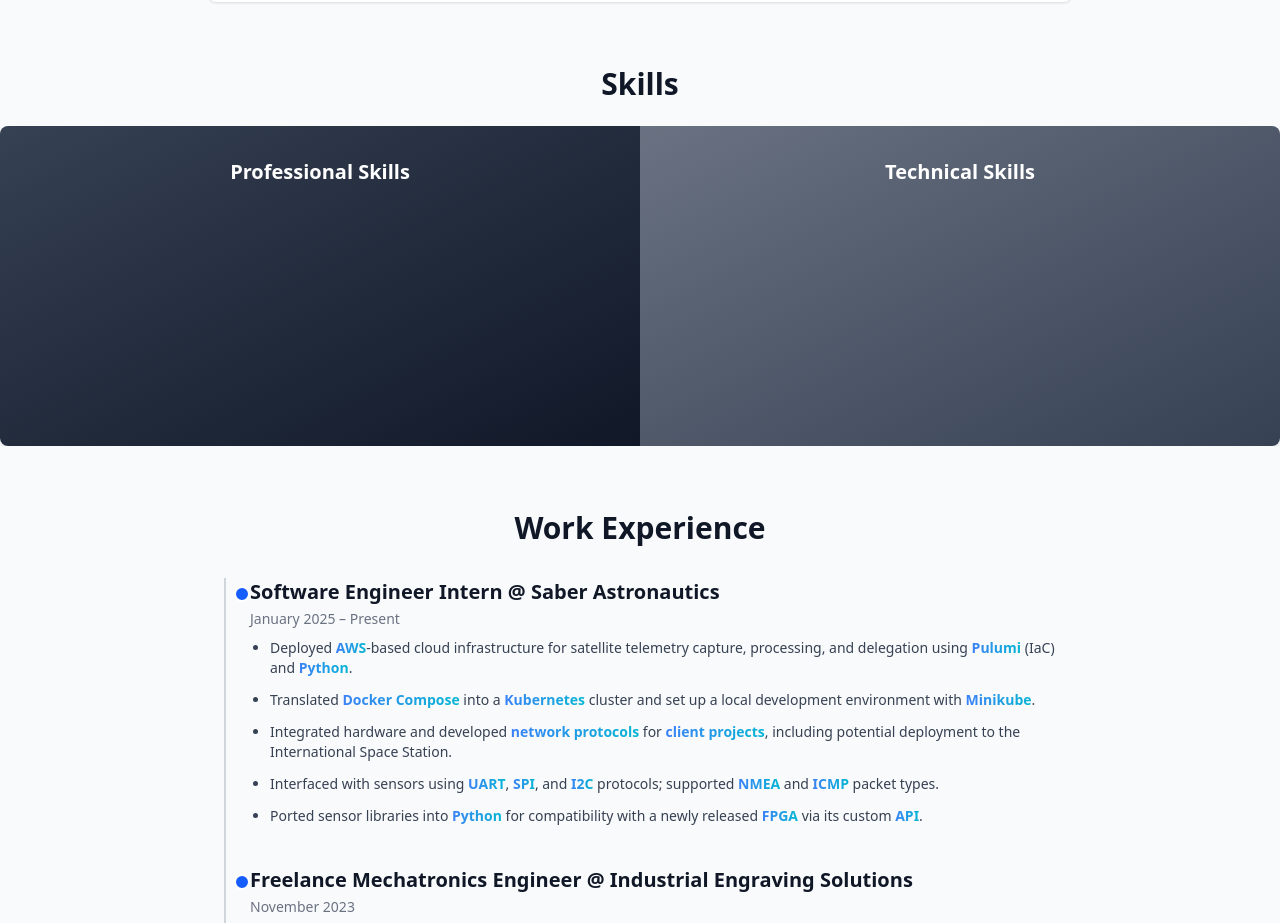
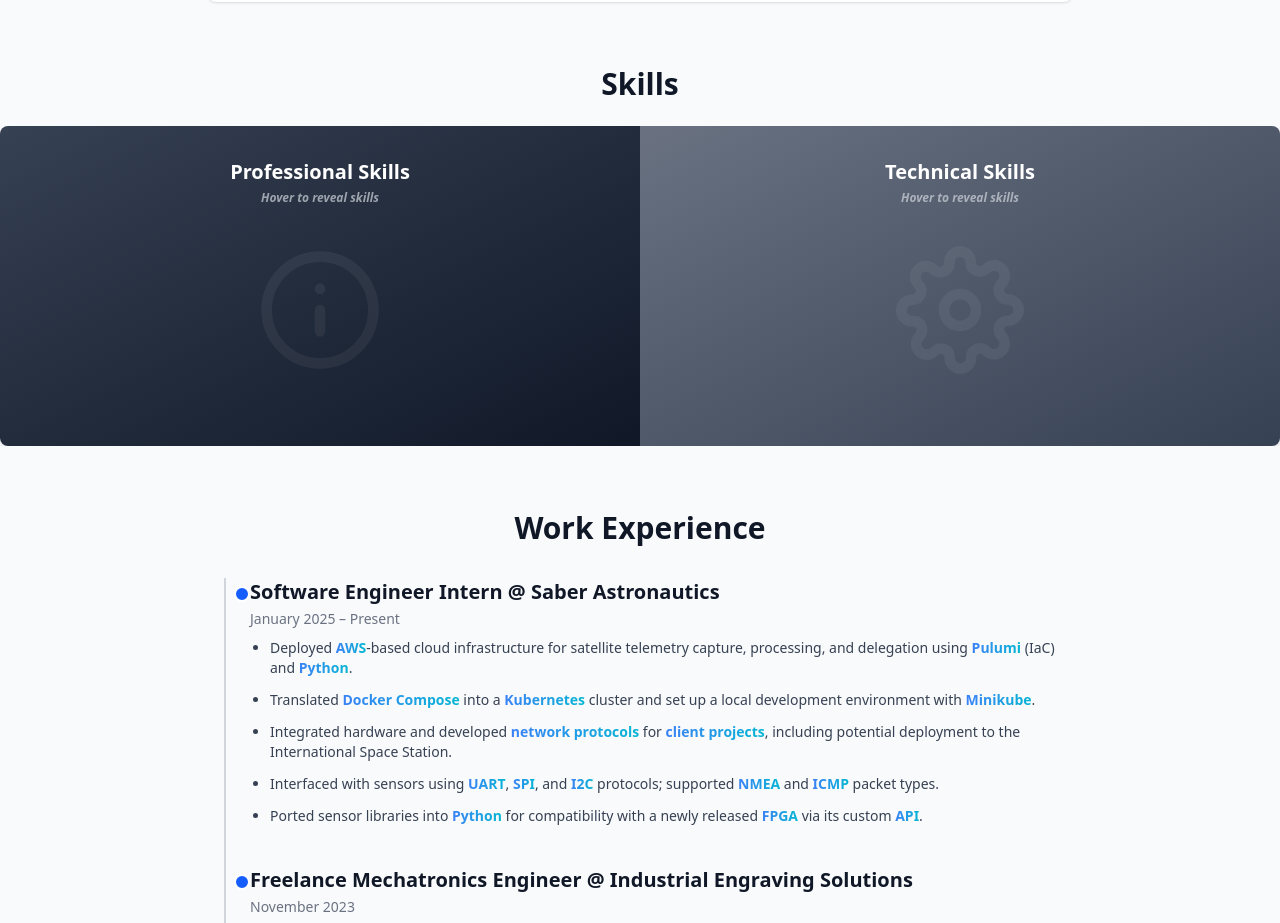
Before and after one commit to LachlanWallbri/personal-website, a React (Vite) app: page / in a window 1280 px wide. Shown: the part 1421-2344 px from the top of the page. Built offline with nearby package versions, Linux system fonts and the light colour scheme.

Commit message:
Finalised skill icons

```diff
--- a/src/components/Skills.jsx
+++ b/src/components/Skills.jsx
@@ -1,7 +1,50 @@
-import { useState } from "react";
+import { useState, useEffect } from "react";
+
+import img from "../assets/react.svg";
 
 export default function SkillsHoverBox() {
   const [hoverSide, setHoverSide] = useState(null);
+  const [showBubbles, setShowBubbles] = useState(null);
+
+  useEffect(() => {
+    let fadeOutTimeout;
+    let fadeInTimeout;
+
+    if (hoverSide) {
+      if (showBubbles && showBubbles !== hoverSide) {
+        // Switching sides: fade out current bubbles first
+        setShowBubbles(null);
+        // Then fade in new bubbles after fade out
+        fadeInTimeout = setTimeout(() => setShowBubbles(hoverSide), 350);
+      } else {
+        // Normal fade in on hover
+        fadeInTimeout = setTimeout(() => setShowBubbles(hoverSide), 300);
+      }
+    } else {
+      // Hover gone, fade out bubbles quickly
+      setShowBubbles(null);
+    }
+
+    return () => {
+      clearTimeout(fadeOutTimeout);
+      clearTimeout(fadeInTimeout);
+    };
+  }, [hoverSide]);
+
+  const bubbleContainerStyle = (side) => {
+    const isVisible = showBubbles === side;
+
+    return `
+    absolute top-[4rem] left-0 right-0 px-16 mt-2
+    flex flex-wrap gap-2 justify-center
+    ${
+      isVisible
+        ? "opacity-100 transition-opacity duration-300"
+        : "opacity-0 pointer-events-none transition-opacity duration-150"
+    }
+    max-w-full
+  `;
+  };
 
   const bubbleStyle = `
     text-xs sm:text-sm px-3 py-1
@@ -18,31 +61,70 @@ export default function SkillsHoverBox() {
     transition-all duration-500 cursor-pointer
   `;
 
-  const bubbleContainerStyle = (side) => `
-    absolute top-[4rem] left-0 right-0 px-16
-    flex flex-wrap gap-2 justify-center
-    transition-opacity duration-300
-    ${hoverSide === side ? "opacity-100" : "opacity-0 pointer-events-none"}
-    max-w-full
-  `;
+  const InfoIcon = () => (
+    <svg
+      xmlns="http://www.w3.org/2000/svg"
+      fill="none"
+      viewBox="0 0 24 24"
+      stroke="currentColor"
+      strokeWidth={2}
+      strokeLinecap="round"
+      strokeLinejoin="round"
+      className="w-32 h-32 mt-12 text-white opacity-20" // smaller size + more top margin
+    >
+      <circle cx="12" cy="12" r="10" />
+      <line x1="12" y1="16" x2="12" y2="12" />
+      <line x1="12" y1="8" x2="12.01" y2="8" />
+    </svg>
+  );
+
+  const GearIcon = () => (
+    <svg
+      xmlns="http://www.w3.org/2000/svg"
+      fill="none"
+      viewBox="0 0 24 24"
+      stroke="currentColor"
+      strokeWidth={2}
+      strokeLinecap="round"
+      strokeLinejoin="round"
+      className="w-32 h-32 mt-12 text-white opacity-20" // same here
+    >
+      <circle cx="12" cy="12" r="3" />
+      <path d="M19.4 15a1.65 1.65 0 00.33 1.82l.06.06a2 2 0 01-2.83 2.83l-.06-.06a1.65 1.65 0 00-1.82-.33 1.65 1.65 0 00-1 1.51V21a2 2 0 01-4 0v-.09a1.65 1.65 0 00-1-1.51 1.65 1.65 0 00-1.82.33l-.06.06a2 2 0 01-2.83-2.83l.06-.06a1.65 1.65 0 00.33-1.82 1.65 1.65 0 00-1.51-1H3a2 2 0 010-4h.09a1.65 1.65 0 001.51-1 1.65 1.65 0 00-.33-1.82l-.06-.06a2 2 0 012.83-2.83l.06.06a1.65 1.65 0 001.82.33h.09a1.65 1.65 0 001-1.51V3a2 2 0 014 0v.09a1.65 1.65 0 001 1.51h.09a1.65 1.65 0 001.82-.33l.06-.06a2 2 0 012.83 2.83l-.06.06a1.65 1.65 0 00-.33 1.82v.09a1.65 1.65 0 001.51 1H21a2 2 0 010 4h-.09a1.65 1.65 0 00-1.51 1z" />
+    </svg>
+  );
 
   return (
-    <div className="w-screen max-w-full mx-0 mt-4 rounded-lg overflow-hidden shadow-lg select-none flex transition-all duration-500 min-h-[20rem]">
+    <div className="relative w-screen max-w-full mx-0 mt-4 rounded-lg overflow-hidden shadow-lg select-none flex transition-all duration-500 min-h-[20rem]">
       {/* Left - Professional */}
       <div
         onMouseEnter={() => setHoverSide("left")}
         onMouseLeave={() => setHoverSide(null)}
-        className={`
-                    ${sharedSideStyle}
-                    bg-gradient-to-br from-gray-700 to-gray-900
-                    ${
-                      hoverSide === "left"
-                        ? "flex-[3] scale-105 brightness-110 shadow-lg"
-                        : "flex-1"
-                    }
-                `}
+        className={`group ${sharedSideStyle} bg-gradient-to-br from-gray-700 to-gray-900 ${
+          hoverSide === "left"
+            ? "flex-[3] scale-105 brightness-110 shadow-lg transition-all duration-500"
+            : "flex-1 scale-100 transition-all duration-70"
+        }`}
       >
-        <h3 className="text-xl font-bold">Professional Skills</h3>
+        <h3 className="flex items-center gap-2 text-xl font-bold">
+          Professional Skills
+        </h3>
+
+        <p className="text-xs text-gray-300 mt-1 italic opacity-70 group-hover:opacity-0 transition-opacity duration-300">
+          Hover to reveal skills
+        </p>
+
+        {/* Show image only if NOT hovered on left */}
+        <div
+          className={`absolute inset-0 flex items-center justify-center pointer-events-none select-none
+                      transition-opacity duration-300
+                      ${hoverSide === "left" ? "opacity-0" : "opacity-30"}
+                      z-10
+                    `}
+        >
+          <InfoIcon />
+        </div>
+
         <div className={bubbleContainerStyle("left")}>
           {[
             "Time Management",
@@ -69,17 +151,29 @@ export default function SkillsHoverBox() {
       <div
         onMouseEnter={() => setHoverSide("right")}
         onMouseLeave={() => setHoverSide(null)}
-        className={`
-                    ${sharedSideStyle}
-                    bg-gradient-to-br from-gray-500 to-gray-700
-                    ${
-                      hoverSide === "right"
-                        ? "flex-[3] scale-105 brightness-110 shadow-lg"
-                        : "flex-1"
-                    }
-                `}
+        className={`group ${sharedSideStyle} bg-gradient-to-br from-gray-500 to-gray-700 ${
+          hoverSide === "right"
+            ? "flex-[3] scale-105 brightness-110 shadow-lg transition-all duration-500"
+            : "flex-1 scale-100 transition-all duration-100"
+        }`}
       >
-        <h3 className="text-xl font-bold">Technical Skills</h3>
+        <h3 className="flex items-center gap-2 text-xl font-bold">
+          Technical Skills
+        </h3>
+        <p className="text-xs text-gray-300 mt-1 italic opacity-70 group-hover:opacity-0 transition-opacity duration-300">
+          Hover to reveal skills
+        </p>
+
+        {/* Show image only if NOT hovered on right */}
+        <div
+          className={`absolute inset-0 flex items-center justify-center pointer-events-none select-none z-10
+                      transition-opacity duration-300
+                      ${hoverSide === "right" ? "opacity-0" : "opacity-30"}
+                    `}
+        >
+          <GearIcon />
+        </div>
+
         <div className={bubbleContainerStyle("right")}>
           {[
             "C, C++, Java, Python",
```
